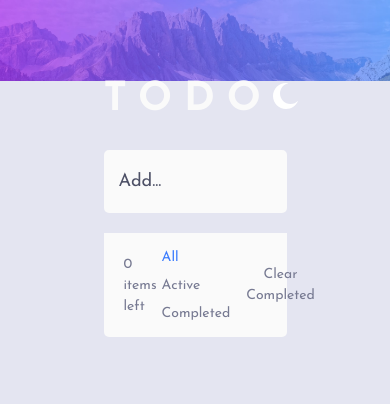
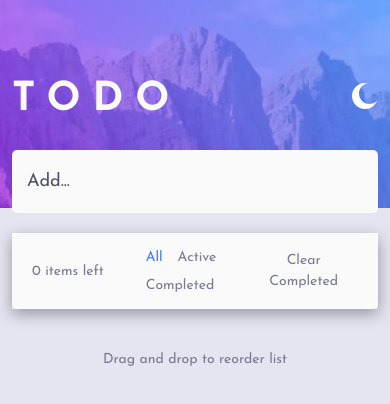
Before and after one commit to mehmetbacik/Vue-App, a Vue app: page / in a window 390 px wide. Shown: the top 404 px of the page. Built offline with nearby package versions, Linux system fonts and the light colour scheme.

Commit message:
Update
Updated for style.

```diff
--- a/package.json
+++ b/package.json
@@ -9,7 +9,8 @@
   },
   "dependencies": {
     "core-js": "^3.8.3",
-    "vue": "^3.2.13"
+    "vue": "^3.2.13",
+    "vuedraggable": "^2.24.3"
   },
   "devDependencies": {
     "@babel/core": "^7.12.16",
--- a/src/App.vue
+++ b/src/App.vue
@@ -21,6 +21,7 @@
             </div>
             <button type="submit" class="btn btn-primary d-none">Add</button>
           </form>
+          <div class="todos__shadow">
             <div class="todos__item">
               <div v-for="todo in filteredTodos" :key="todo.id" class="card">
                 <div class="card-content">
@@ -50,6 +51,10 @@
                 <button @click="clearCompleted">Clear Completed</button>
               </div>
             </div>
+          </div>
+        </div>
+        <div class="text">
+          <p>Drag and drop to reorder list</p>
         </div>
       </div>
     </div>
--- a/src/assets/style.css
+++ b/src/assets/style.css
@@ -20,6 +20,16 @@ body {
     display: flex;
     justify-content: center;
     align-items: center;
+    flex-direction: column;
+}
+
+#app .content .content__todo .text {
+    margin-top: 40px;
+}
+
+#app .content .content__todo .text p {
+    color: var(--dark__grayish__blue);
+    font-size: 14px;
 }
 
 #app .content .content__todo .todos {
@@ -68,6 +78,7 @@ body {
     justify-content: space-between;
     flex-direction: row;
     padding: 17px 20px;
+    border: 0;
 }
 
 #app .content .content__todo .todos .todos__item .card .card-content .media {
@@ -138,6 +149,10 @@ body {
     justify-content: space-between;
     padding: 10px 20px;
     border-radius: 0px 0px 5px 5px;
+}
+
+#app .content .content__todo .todos__shadow {
+    box-shadow: rgba(0, 0, 0, 0.35) 0px 5px 15px;
 }
 
 #app .content .content__todo .todos__button div {
@@ -265,3 +280,51 @@ body {
     color: var(--very__dark__grayish__blue);
 }
 /*LightTheme*/
+
+@media screen and (min-width: 992px) and (max-width:1199px) {
+    #app .content .content__todo .todos {
+        width: 60%;
+    }
+}
+
+@media screen and (min-width: 768px) and (max-width:991px) {
+    #app .content .content__todo .todos {
+        width: 80%;
+    }
+}
+
+@media screen and (min-width: 576px) and (max-width:767px) {
+    #app .content .content__todo .todos {
+        width: 100%;
+    }
+
+    /*DarkTheme*/
+    #app .dark-mode {
+        background-image: url(/public/images/bg-mobile-dark.jpg);
+    }
+    /*DarkTheme*/
+
+    /*LightTheme*/
+    #app .light-mode {
+        background-image: url(/public/images/bg-mobile-light.jpg);
+    }
+    /*LightTheme*/
+}
+
+@media (max-width: 575px) {
+    #app .content .content__todo .todos {
+        width: 100%;
+    }
+
+    /*DarkTheme*/
+    #app .dark-mode {
+        background-image: url(/public/images/bg-mobile-dark.jpg);
+    }
+    /*DarkTheme*/
+
+    /*LightTheme*/
+    #app .light-mode {
+        background-image: url(/public/images/bg-mobile-light.jpg);
+    }
+    /*LightTheme*/
+}
```
Also changed, not shown: 1 other file (tests, documents, lock files or other folders). Lines whose indentation alone changed are shown as unchanged.
